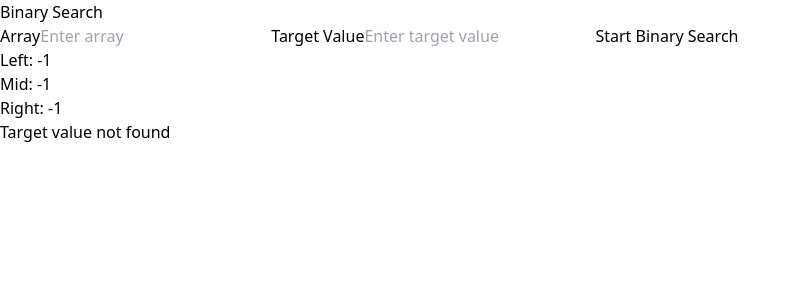
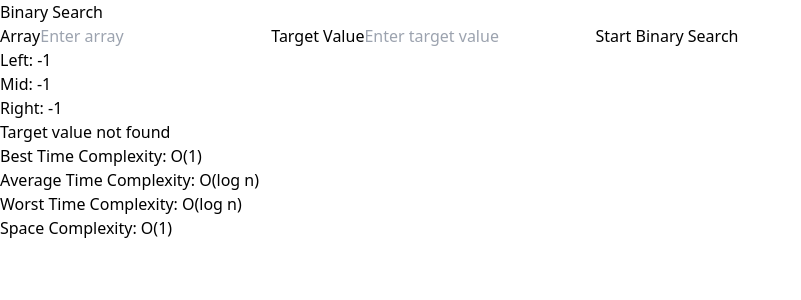
Before and after one commit to hamza9021/DSA-VISULZATION, a React (Vite) app: page /array/search/binary in a window 1280 px wide. Before the commit this address had no page. Shown: the top 300 px of the page, without its empty margins (0-801 px from the left). Built offline with nearby package versions, Linux system fonts and the light colour scheme.

Commit message:
Add Space And Time Complaxxity Of Binary Search

```diff
--- a/src/Components/LinearDataStructure/Array/Searching/BinarySearch.jsx
+++ b/src/Components/LinearDataStructure/Array/Searching/BinarySearch.jsx
@@ -99,6 +99,16 @@ const BinarySearch = () => {
       <div className="text-center mt-4">
         {found !== -1 ? <p className="text-lg">Target value found at index {found}</p> : <p className="text-lg">Target value not found</p>}
       </div>
+      <div className="flex flex-col items-center space-y-2 mt-4 text-sm text-gray-600">
+          <p className="font-semibold">Best Time Complexity: O(1)</p>
+          <p className="font-semibold">
+            Average Time Complexity: O(log n)
+          </p>
+          <p className="font-semibold">
+            Worst Time Complexity: O(log n)
+          </p>
+          <p className="font-semibold">Space Complexity: O(1)</p>
+        </div>
     </>
   );
 };
```
